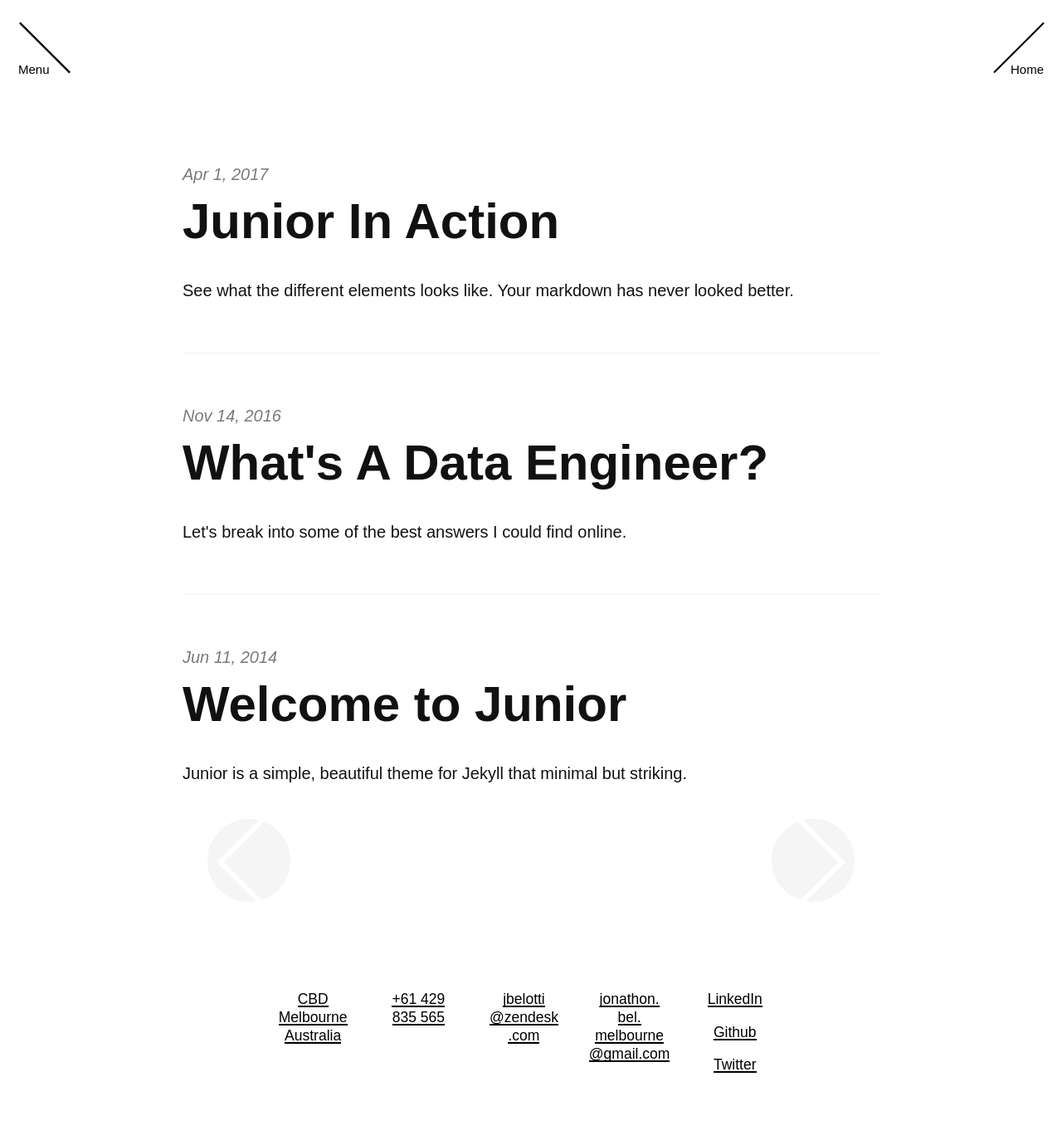
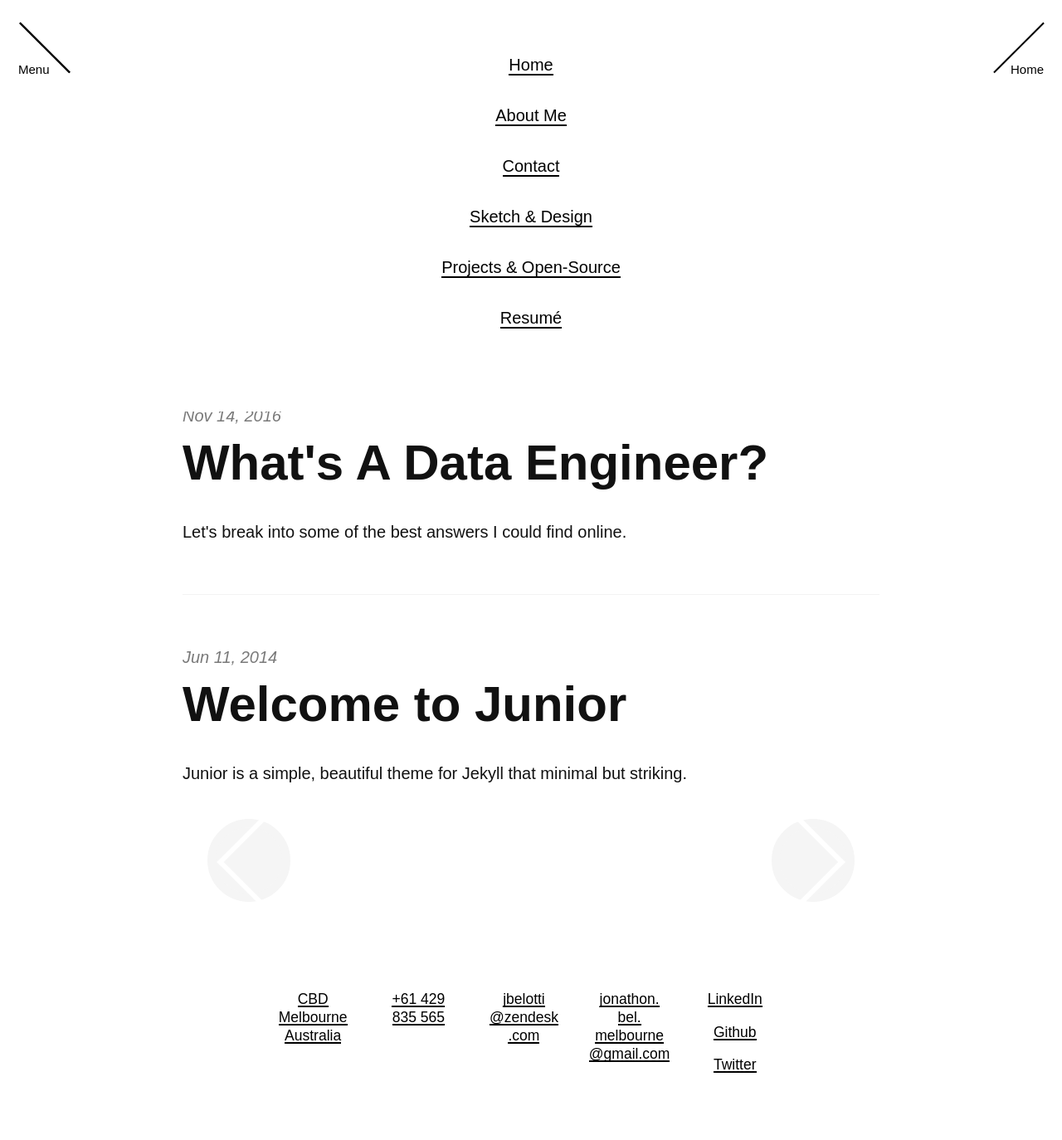
Before and after one commit to MaxwellPaterson/MaxwellPaterson.github.io, a Jekyll site: the page built from index.html, in a window 1280 px wide. Shown: the whole page at 83% size. Built offline with Jekyll 4.4.1, drawn with Linux system fonts in a browser that asks for light colours; nearby versions of some CDN libraries; some web fonts are replaced; the list of posts is cut into pages by our own code.

Commit message:
More changes

```diff
--- a/_includes/header.html
+++ b/_includes/header.html
@@ -16,17 +16,3 @@
   <span class="static-menu-line"></span>
   <span class="home-text">Home</span>
 </div>
-
-<script>
-$( ".menu-btn" ).click(function() {
-    if (  $( ".menu-text" ).css( "opacity" ) == "0" ){
-        $(".menu-line:nth-of-type(2)").css("transform","rotate(135deg)");
-        $(".menu-text").css("opacity", "1");
-        $( "#main-menu" ).css("transform", "translate(0%, -116%) matrix(1, 0, 0, 1, 0, 0)");
-    } else {
-        $(".menu-line:nth-of-type(2)").css("transform","rotate(44deg)");
-        $(".menu-text").css("opacity", "0");
-        $( "#main-menu" ).css("transform", "matrix(1, 0, 0, 1, 0, 0)");
-    }
-});
-</script>
--- a/_includes/navigation.html
+++ b/_includes/navigation.html
@@ -1,4 +1,4 @@
-<ul id="main-menu" data-nav-showing="false" style="transform: translate(0%, -116%) matrix(1, 0, 0, 1, 0, 0);">
+<ul id="main-menu" data-nav-showing="true" style="transform: matrix(1, 0, 0, 1, 0, 0);">
   <!-- <li class="nav-jr home-anc"><h4><a href="#home"><br></a></h4></li> -->
   <div class="flexbox-parent">
     <div class="flexbox-child">
```
